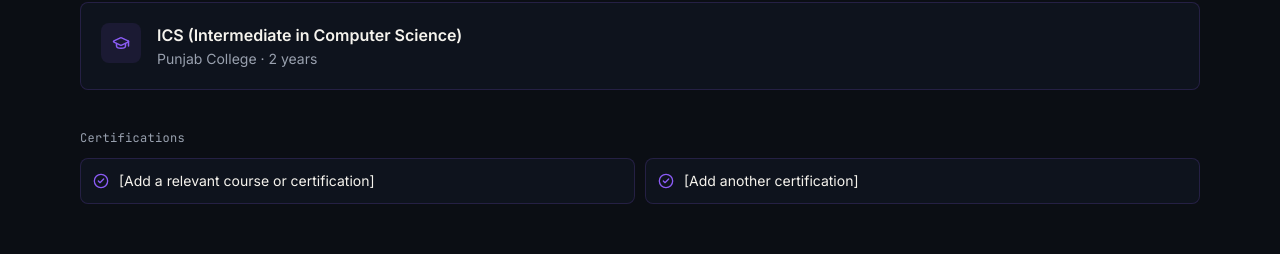
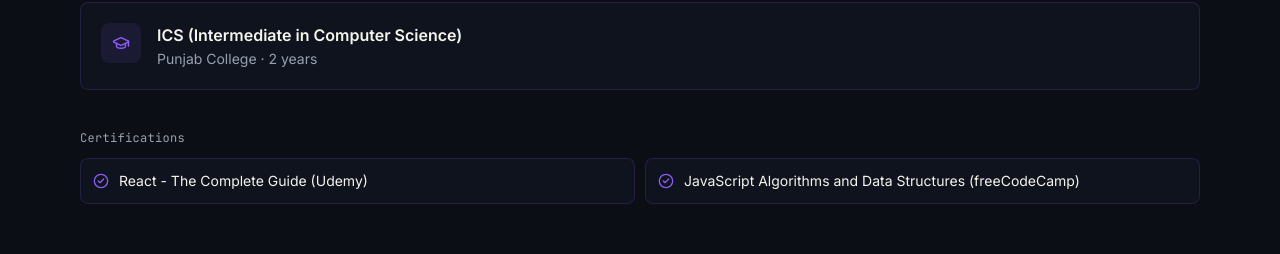
Before and after one commit to tanzeelch19-ts/My-Potfolio, a React (Vite) app: page / in a window 1280 px wide. Shown: the part 2829-3083 px from the top of the page. Built offline with nearby package versions, Linux system fonts and the light colour scheme; the HTML template or start-up script is replaced by a standard one.

Commit message:
Merge remote README with local project

```diff
--- a/src/data/data.js
+++ b/src/data/data.js
@@ -74,8 +74,8 @@ export const ALL_TAGS = [
 
 
 export const CERTIFICATIONS = [
-  "[Add a relevant course or certification]",
-  "[Add another certification]",
+  "React - The Complete Guide (Udemy)",
+  "JavaScript Algorithms and Data Structures (freeCodeCamp)",
 ];
 
 export const EXPERIENCE = [
```
